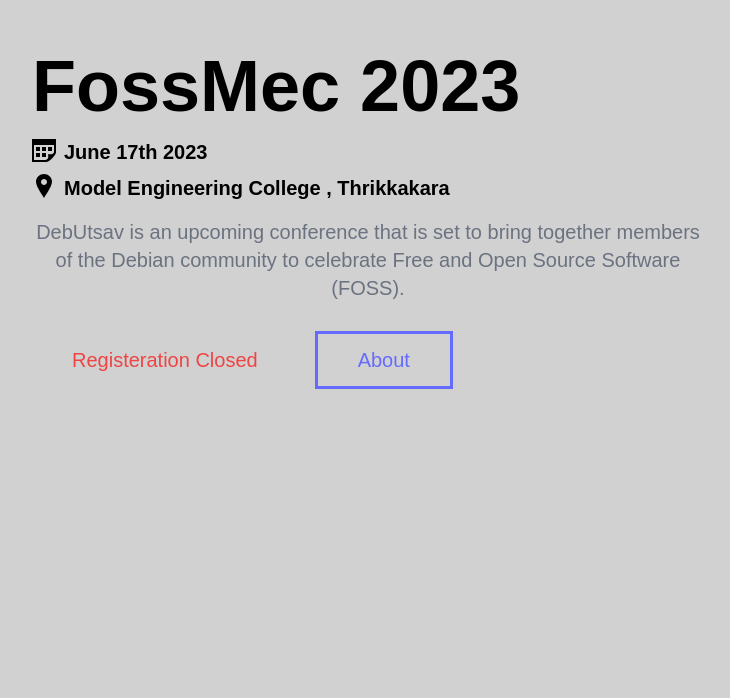
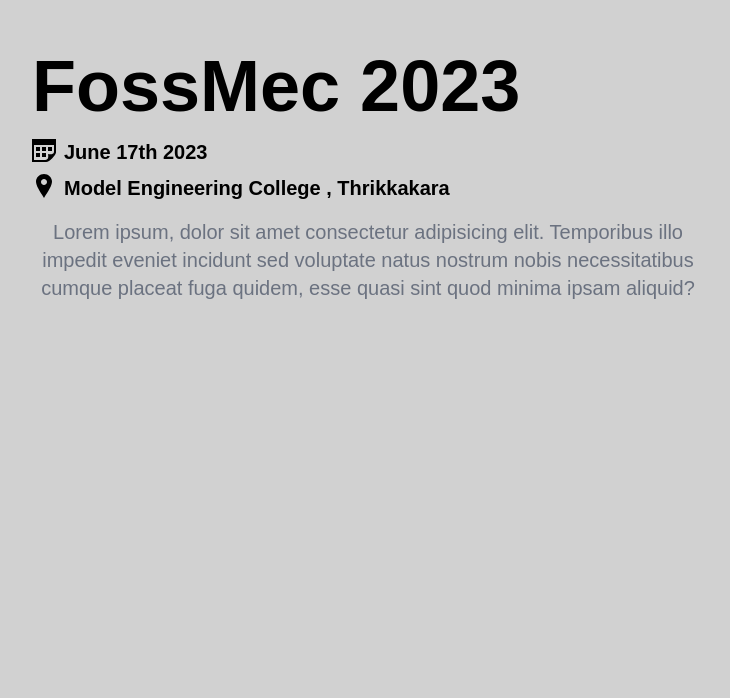
Before and after one commit to FossMec/fossmec-website-2023, a React (Vite) app: page / in a window 1280 px wide. Shown: the part 102-800 px from the top of the page, without its empty margins (16-746 px from the left). Built offline with nearby package versions, Linux system fonts and the light colour scheme.

Commit message:
change hero

```diff
--- a/src/components/Hero/Hero.jsx
+++ b/src/components/Hero/Hero.jsx
@@ -44,72 +44,14 @@
               </p>
             </div>
             <p className="max-w-2xl mb-6 font-light text-gray-500 lg:mb-8 md:text-lg lg:text-xl dark:text-gray-400">
-              DebUtsav is an upcoming conference that is set to bring together
-              members of the Debian community to celebrate Free and Open Source
-              Software (FOSS).
+              Lorem ipsum, dolor sit amet consectetur adipisicing elit. Temporibus illo impedit eveniet incidunt sed voluptate natus nostrum nobis necessitatibus cumque placeat fuga quidem, esse quasi sint quod minima ipsam aliquid?
             </p>
             <div className="flex gap-2">
-              <button className="inline-flex register bg-red   text-red-500 items-center justify-center px-10 py-3 mr-3 text-xl font-medium text-center   bg-primary-700 hover:bg-primary-800 ">
-                Registeration Closed
-                {/* <svg
-                className="w-5 h-5 ml-2 -mr-1"
-                fill="currentColor"
-                viewBox="0 0 20 20"
-                xmlns="http://www.w3.org/2000/svg"
-              >
-                <path
-                  fillRule="evenodd"
-                  d="M10.293 3.293a1 1 0 011.414 0l6 6a1 1 0 010 1.414l-6 6a1 1 0 01-1.414-1.414L14.586 11H3a1 1 0 110-2h11.586l-4.293-4.293a1 1 0 010-1.414z"
-                  clipRule="evenodd"
-                ></path>
-              </svg> */}
-              </button>
 
-              <a href="/#about">
-                <button
-                  data-aos="fade-in"
-                  data-aos-offset="200"
-                  data-aos-easing="ease-in-sine"
-                  data-aos-duration="600"
-                  data-aos-delay="500"
-                  data-aos-anchor="home"
-                  className="inline-flex  about-btn bg-transparent outline-maroon outline text-maroon  items-center justify-center px-10 py-3 mr-3 text-xl font-medium text-center   "
-                >
-                  About
-                  {/* <svg
-                className="w-5 h-5 ml-2 -mr-1"
-                fill="currentColor"
-                viewBox="0 0 20 20"
-                xmlns="http://www.w3.org/2000/svg"
-              >
-                <path
-                  fillRule="evenodd"
-                  d="M10.293 3.293a1 1 0 011.414 0l6 6a1 1 0 010 1.414l-6 6a1 1 0 01-1.414-1.414L14.586 11H3a1 1 0 110-2h11.586l-4.293-4.293a1 1 0 010-1.414z"
-                  clipRule="evenodd"
-                ></path>
-              </svg> */}
-                </button>
-              </a>
+
             </div>
           </div>
-          <div
-            data-aos="fade-in"
-            data-aos-offset="200"
-            data-aos-easing="ease-in-sine"
-            data-aos-duration="600"
-            data-aos-delay="500"
-            className=" lg:mt-0 lg:col-span-5 lg:flex"
-          >
-            {/* <img
-              data-aos="fade-zoom-in"
-              data-aos-offset="200"
-              data-aos-easing="ease-in-sine"
-              data-aos-duration="600"
-              data-aos-delay="800"
-              src={image}
-              alt="mockup"
-            /> */}
-          </div>
+
         </div>
       </div>
     </div>
```
